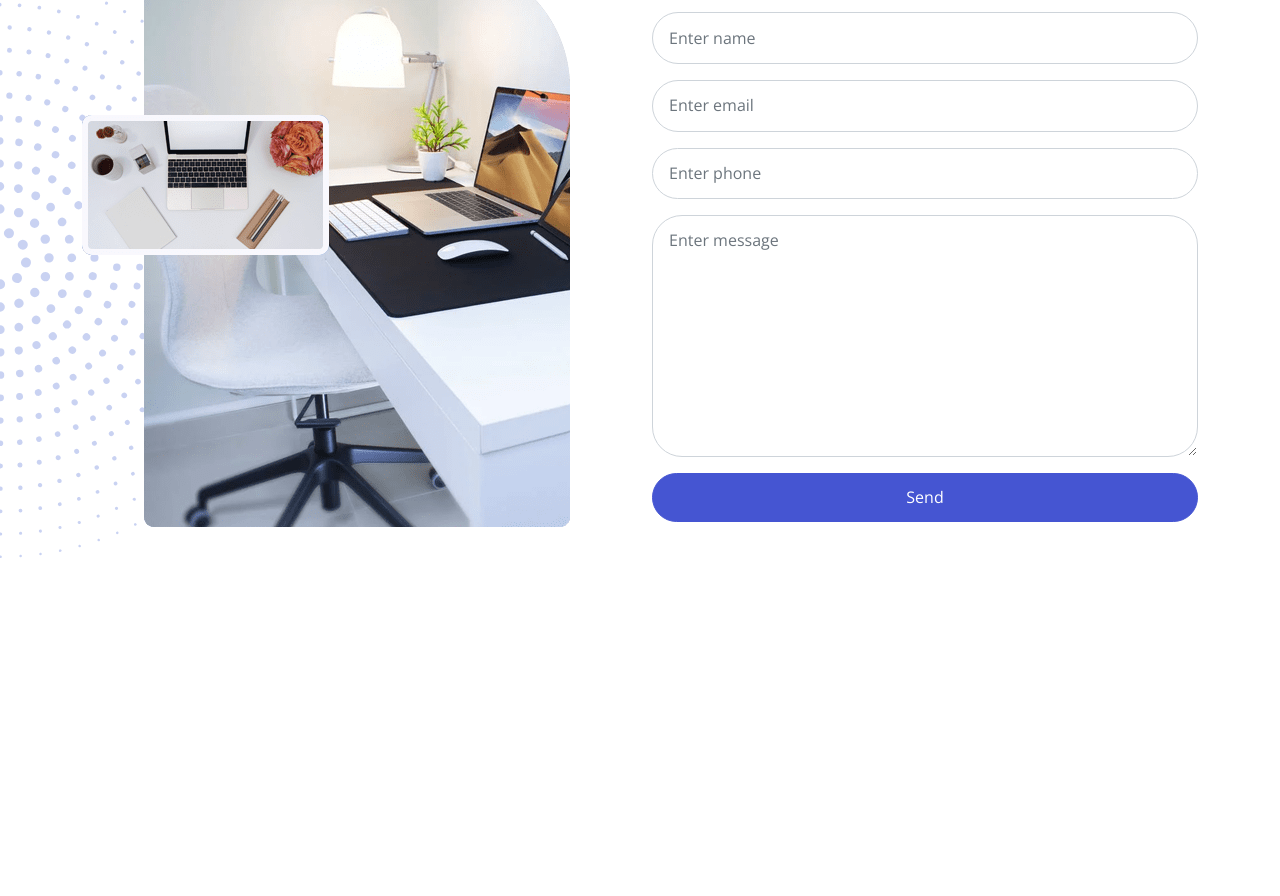
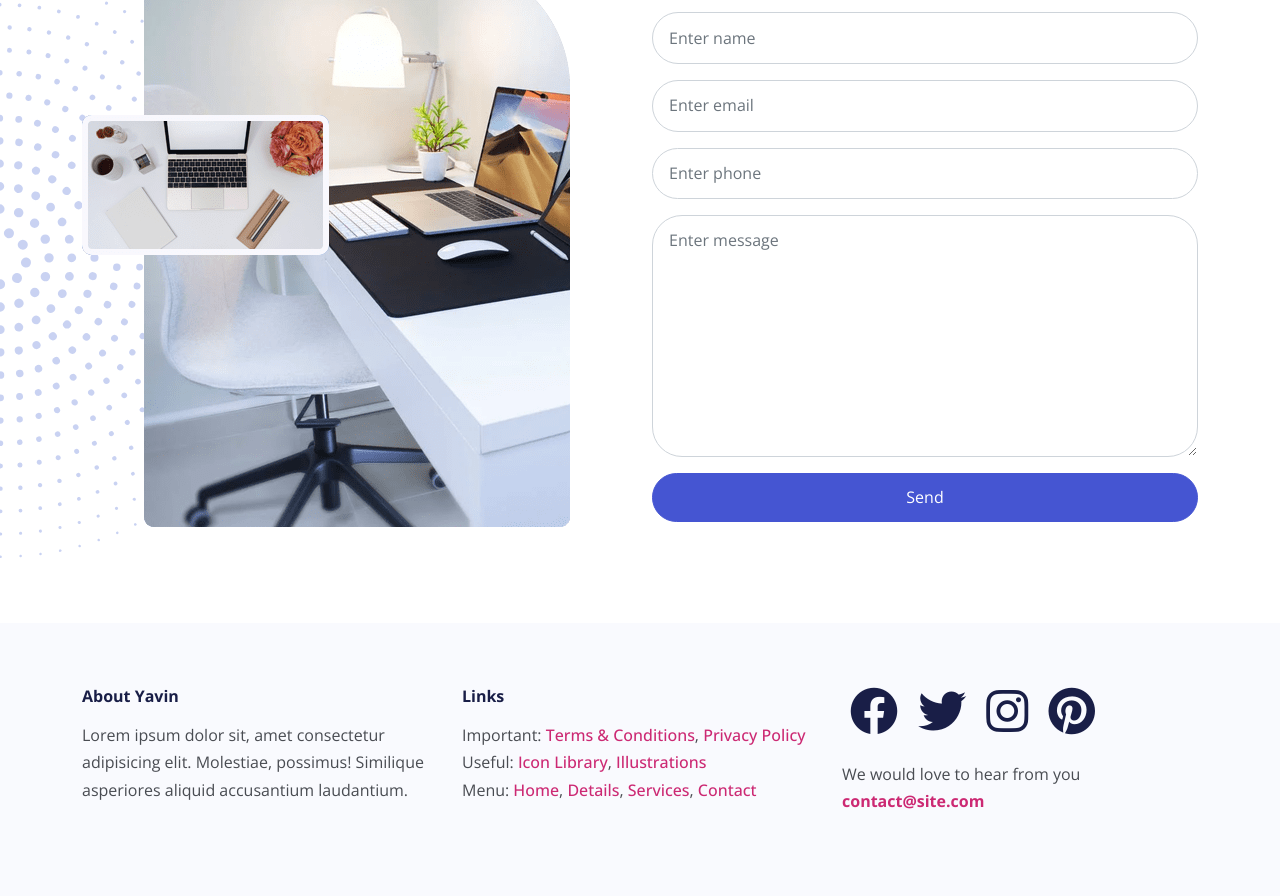
Before and after one commit to rodlez/bootstrap-office, a website: page index.html in a window 1280 px wide. Shown: the part 5419-6315 px from the top of the page. Before the commit the page ends 6042 px from the top, so only its background shows below. Drawn offline with nearby package versions, Linux system fonts and the light colour scheme; files that its build step writes are made by us from their sources.

Commit message:
Add Footer Section

```diff
--- a/index.html
+++ b/index.html
@@ -583,6 +583,61 @@
       </div>
     </section>
 
+    <!-- Footer -->
+    <footer class="footer bg-light py-5">
+      <div class="container">
+        <div class="row">
+          <div class="col-md-4 my-3">
+            <h6>About Yavin</h6>
+            <p>
+              Lorem ipsum dolor sit, amet consectetur adipisicing elit.
+              Molestiae, possimus! Similique asperiores aliquid accusantium
+              laudantium.
+            </p>
+          </div>
+          <div class="col-md-4 my-3">
+            <h6>Links</h6>
+            <ul class="list-unstyled">
+              <li>
+                Important: <a href="#" class="projects-link">Terms & Conditions</a>,
+                <a href="#" class="projects-link">Privacy Policy</a>
+              </li>
+              <li>
+                Useful: <a href="#" class="projects-link">Icon Library</a>,
+                <a href="#" class="projects-link">Illustrations</a>
+              </li>
+              <li>
+                Menu: <a href="#" class="projects-link">Home</a>, <a href="#details" class="projects-link">Details</a>,
+                <a href="#services" class="projects-link">Services</a>, <a href="#contact" class="projects-link">Contact</a>
+              </li>
+            </ul>
+          </div>
+          <div class="col-md-4 my-3">
+            <div class="mb-4">
+              <a href="#" class="text-decoration-none">
+                <i class="fab fa-facebook fa-3x text-dark mx-2"></i>
+              </a>
+              <a href="#" class="text-decoration-none">
+                <i class="fab fa-twitter fa-3x text-dark mx-2"></i>
+              </a>
+              <a href="#" class="text-decoration-none">
+                <i class="fab fa-instagram fa-3x text-dark mx-2"></i>
+              </a>
+              <a href="#" class="text-decoration-none">
+                <i class="fab fa-pinterest fa-3x text-dark mx-2"></i>
+              </a>
+            </div>
+            <p>
+              We would love to hear from you
+              <a href="mailto:contact@site.com" class="projects-link"
+                ><strong>contact@site.com</strong></a
+              >
+            </p>
+          </div>
+        </div>
+      </div>
+    </footer>
+
 	<script src="js/bootstrap.bundle.min.js"></script>
 	<script src="js/script.js"></script>
   </body>
```
